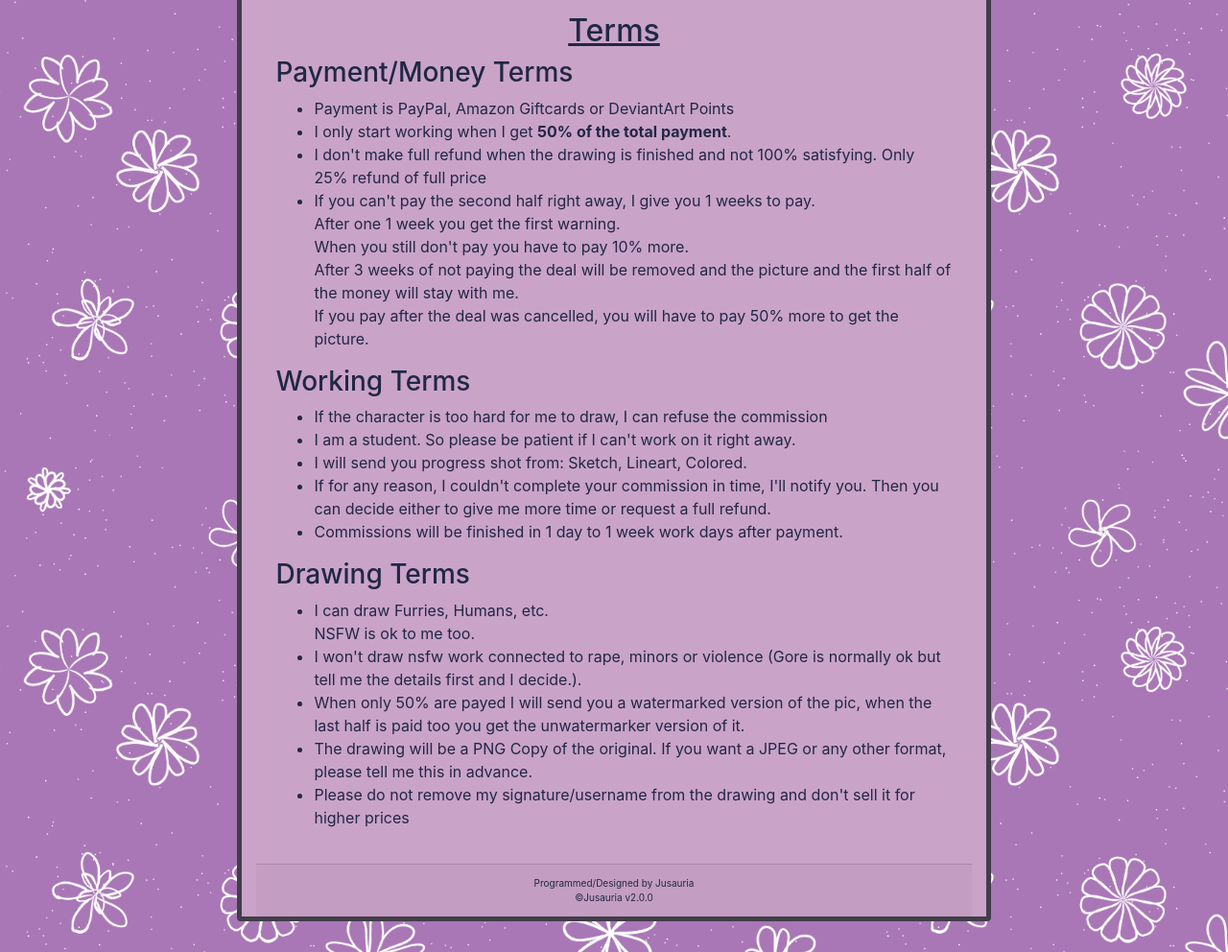
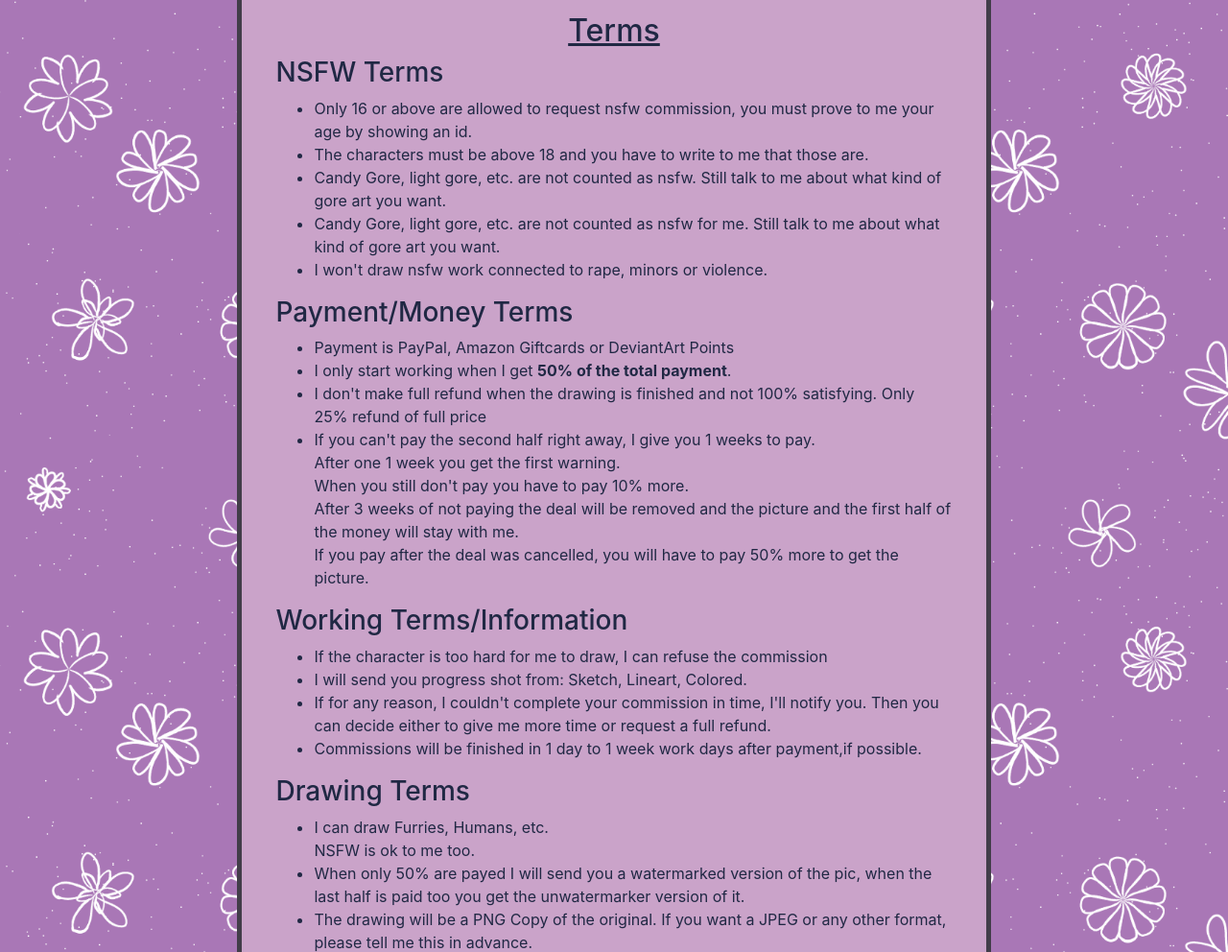
Before and after one commit to Jusauria-s-Websites/Jusauria.commission, a plain HTML site: page Pages/artcom1.html in a window 1280 px wide. Shown: the part 4312-5304 px from the top of the page at 96% size. Drawn offline with nearby package versions, Linux system fonts and the light colour scheme; a script that the page names is missing.

Commit message:
nsfw changes

```diff
--- a/Pages/artcom1.html
+++ b/Pages/artcom1.html
@@ -277,6 +277,18 @@
                 <div>
                     <div>
                         <h3>
+                            NSFW Terms
+                        </h3>
+                        <ul>
+                            <li>Only 16 or above are allowed to request nsfw commission, you must prove to me your age by showing an id.</li>
+                            <li>The characters must be above 18 and you have to write to me that those are.</li>
+                            <li>Candy Gore, light gore, etc. are not counted as nsfw. Still talk to me about what kind of gore art you want.</li>
+                            <li>Candy Gore, light gore, etc. are not counted as nsfw for me. Still talk to me about what kind of gore art you want.</li>
+                            <li>I won't draw nsfw work connected to rape, minors or violence.</li>
+                        </ul>
+                    </div>
+                    <div>
+                        <h3>
                             Payment/Money Terms
                         </h3>
                         <ul>
@@ -293,15 +305,14 @@
 
                     <div>
                         <h3>
-                            Working Terms
+                            Working Terms/Information
                         </h3>
                         <ul>
 
                             <li>If the character is too hard for me to draw, I can refuse the commission</li>
-                            <li>I am a student. So please be patient if I can't work on it right away.</li>
                             <li>I will send you progress shot from: Sketch, Lineart, Colored.</li>
                             <li>If for any reason, I couldn't complete your commission in time, I'll notify you. Then you can decide either to give me more time or request a full refund.</li>
-                            <li>Commissions will be finished in 1 day to 1 week work days after payment.</li>
+                            <li>Commissions will be finished in 1 day to 1 week work days after payment,if possible.</li>
                         </ul>
                     </div>
                     <div>
@@ -310,7 +321,6 @@
                         </h3>
                         <ul>
                             <li>I can draw Furries, Humans, etc. <br> NSFW is ok to me too.</li>
-                            <li>I won't draw nsfw work connected to rape, minors or violence (Gore is normally ok but tell me the details first and I decide.).</li>
                             <li>When only 50% are payed I will send you a watermarked version of the pic, when the last half is paid too you get the unwatermarker version of it.</li>
                             <li>The drawing will be a PNG Copy of the original. If you want a JPEG or any other format, please tell me this in advance.</li>
                             <li>Please do not remove my signature/username from the drawing and don't sell it for higher prices</li>
```
